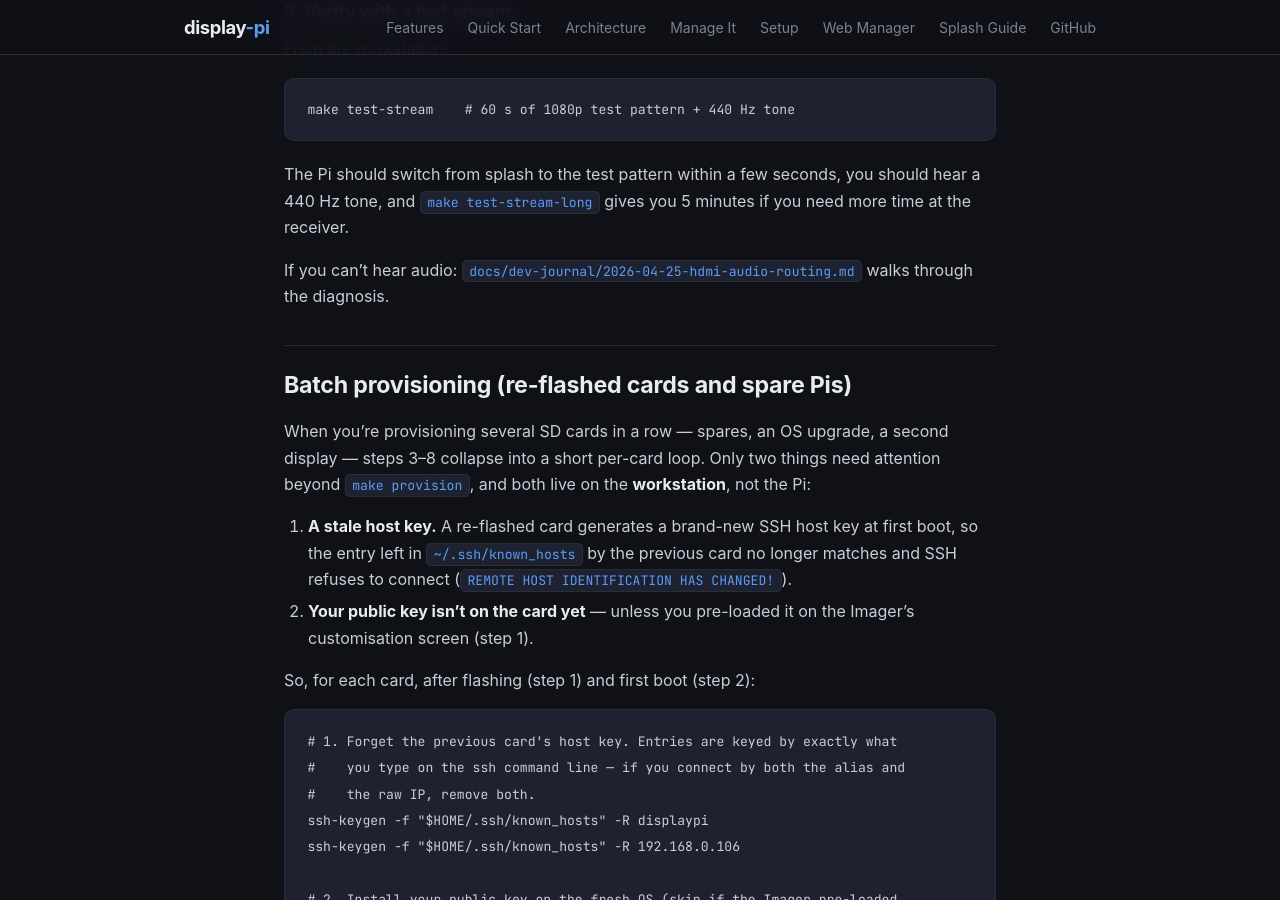
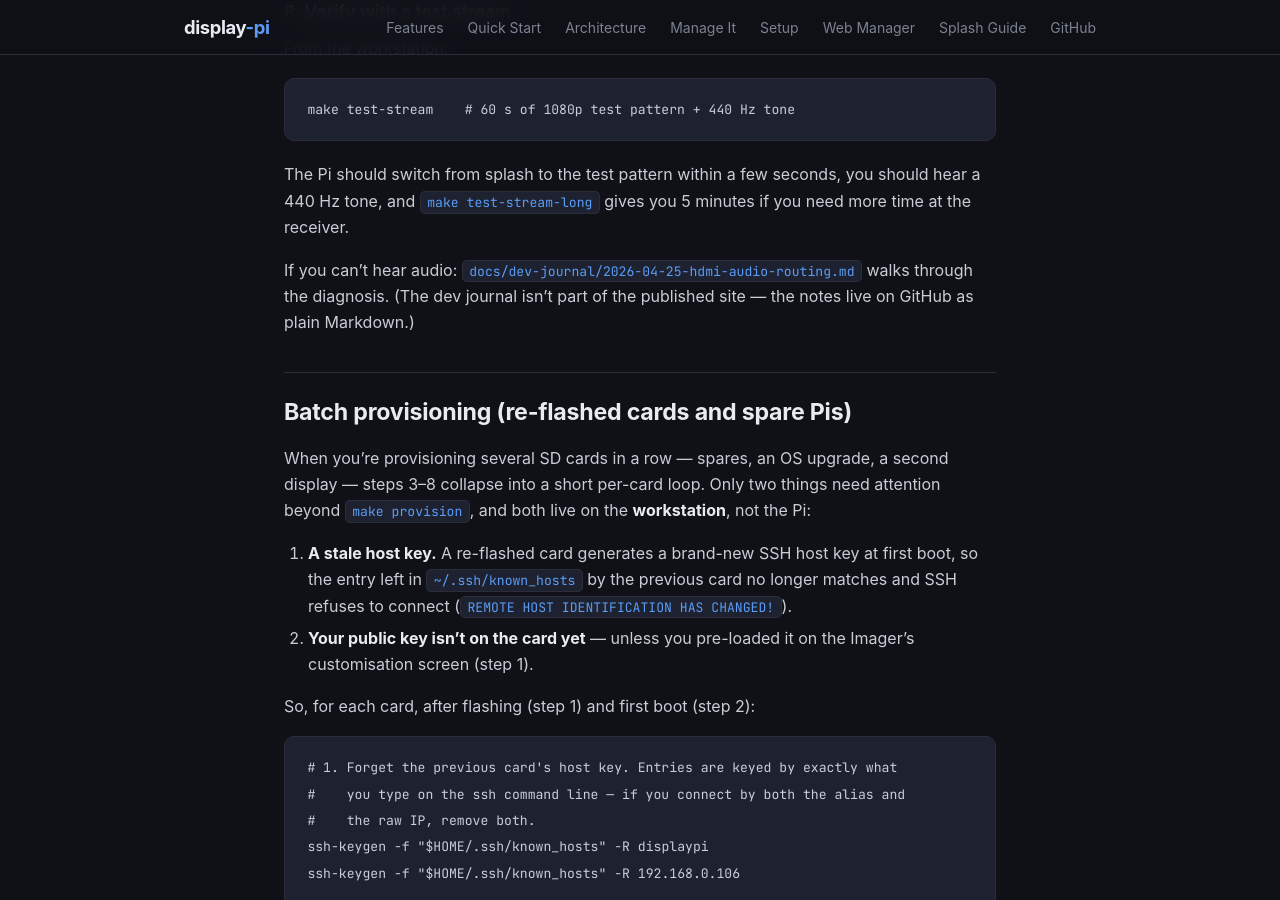
Before and after one commit to dmcbane/display-pi, a Jekyll site: the page built from docs/setup-guide.md, in a window 1280 px wide and 900 px high, scrolled down 7522 px. Built offline with Jekyll 4.4.1, drawn with Linux system fonts in a browser that asks for light colours.

Commit message:
docs: fix a 404 link to the dev journal in the setup guide
docs/_config.yml excludes dev-journal from the Jekyll build on purpose,
so the site-relative link at setup-guide.md:336 404'd for every visitor
to the published guide while looking correct in the repo. Point it at
the GitHub blob URL (verified 200) and say why the journal lives there.

Found by walking all 44 internal links on the published site.

- add a test pinning the _config.yml exclusion to the link style, so
  the two cannot drift apart again

Verified: 577/577 tests pass.

Co-Authored-By: Claude Opus 5 (1M context) <noreply@anthropic.com>

```diff
--- a/docs/setup-guide.md
+++ b/docs/setup-guide.md
@@ -333,8 +333,9 @@ seconds, you should hear a 440 Hz tone, and `make test-stream-long`
 gives you 5 minutes if you need more time at the receiver.
 
 If you can't hear audio:
-[`docs/dev-journal/2026-04-25-hdmi-audio-routing.md`](dev-journal/2026-04-25-hdmi-audio-routing.md)
-walks through the diagnosis.
+[`docs/dev-journal/2026-04-25-hdmi-audio-routing.md`](https://github.com/dmcbane/display-pi/blob/main/docs/dev-journal/2026-04-25-hdmi-audio-routing.md)
+walks through the diagnosis. (The dev journal isn't part of the published
+site — the notes live on GitHub as plain Markdown.)
 
 ## Batch provisioning (re-flashed cards and spare Pis)
 
```
Also changed, not shown: 1 other file.
